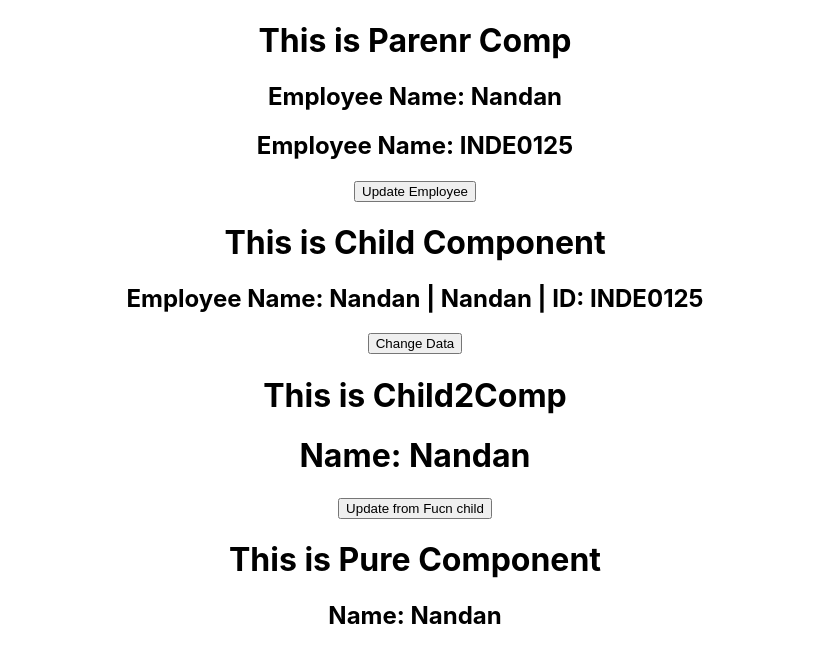
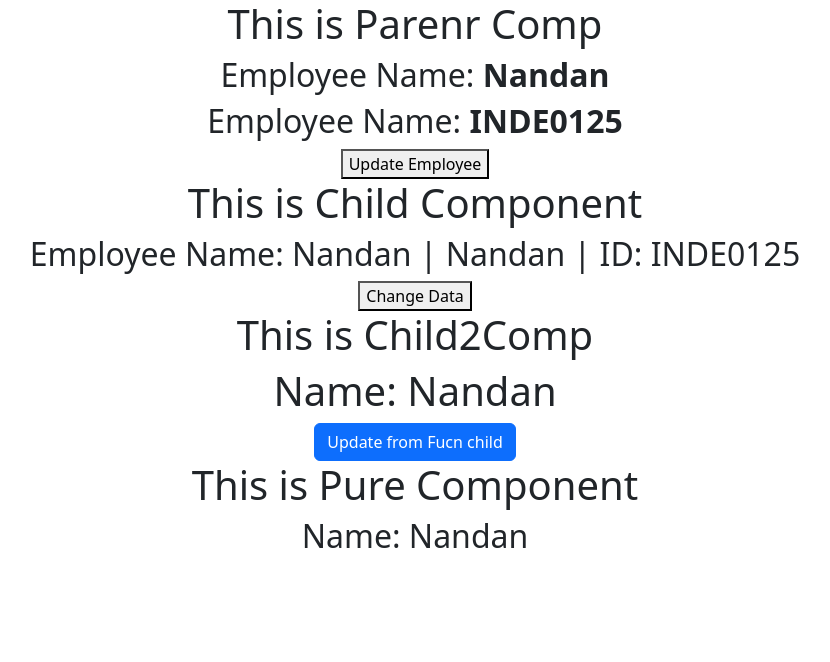
Before and after one commit to snandan2290/react_learn, a React (Create React App) app: page / in a window 1280 px wide. Shown: the top 662 px of the page, without its empty margins (225-1055 px from the left). Built offline with nearby package versions, Linux system fonts and the light colour scheme.

Commit message:
Install bootstrap and configure

```diff
--- a/package.json
+++ b/package.json
@@ -3,6 +3,7 @@
   "version": "0.1.0",
   "private": true,
   "dependencies": {
+    "bootstrap": "^5.3.3",
     "cra-template": "1.2.0",
     "react": "^18.0.0",
     "react-dom": "^18.0.0",
--- a/src/componenets/Child2Comp.js
+++ b/src/componenets/Child2Comp.js
@@ -7,7 +7,11 @@ const Child2Comp = React.memo((props) => {
     <div>
       <h1>This is Child2Comp</h1>
       <h1>Name: {name1}</h1>
-      <button type="button" onClick={() => eventData()}>
+      <button
+        type="button"
+        className="btn btn-primary"
+        onClick={() => eventData()}
+      >
         Update from Fucn child
       </button>
     </div>
```
Also changed, not shown: src/index.js (+7 -6 lines), 1 other file (tests, documents, lock files or other folders).
